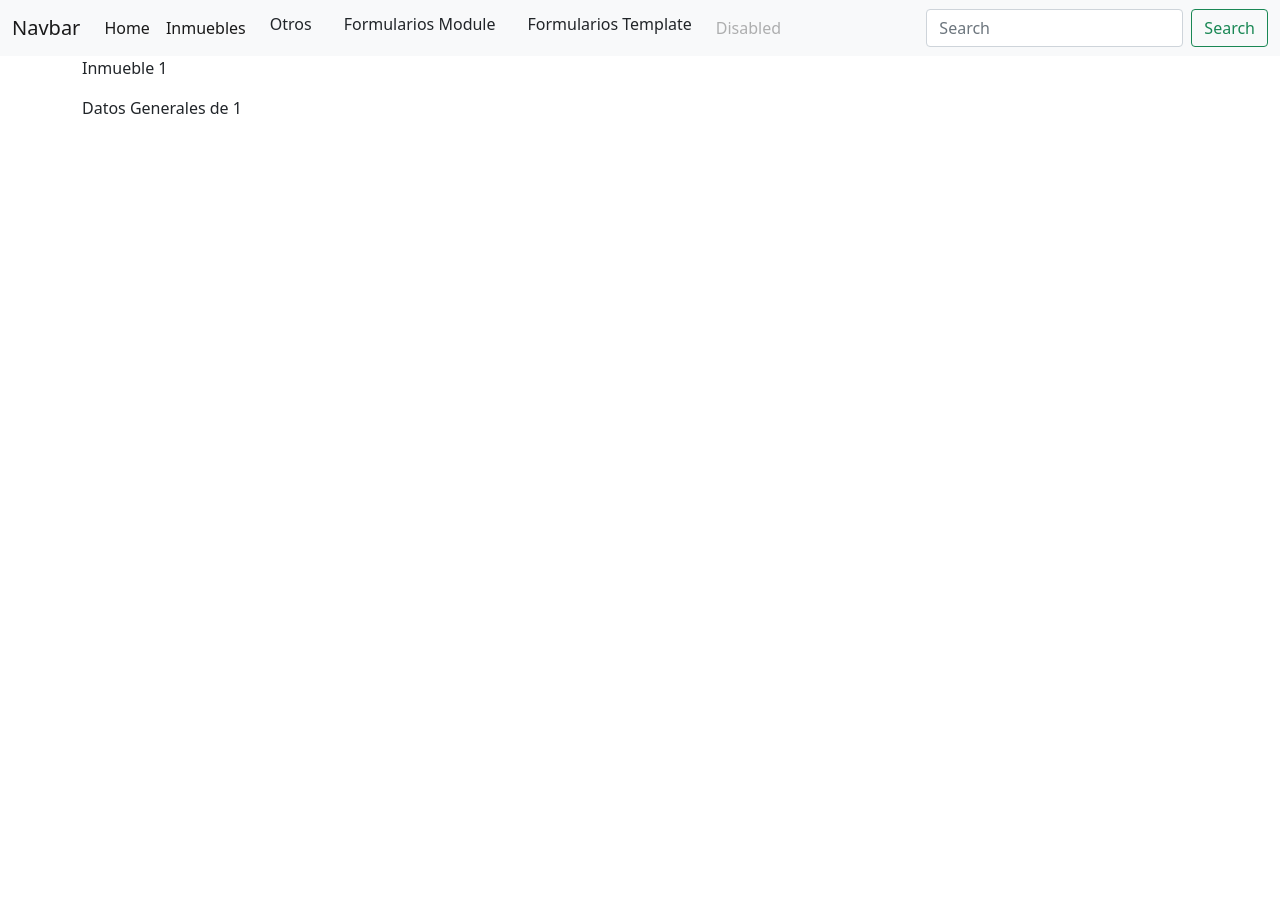
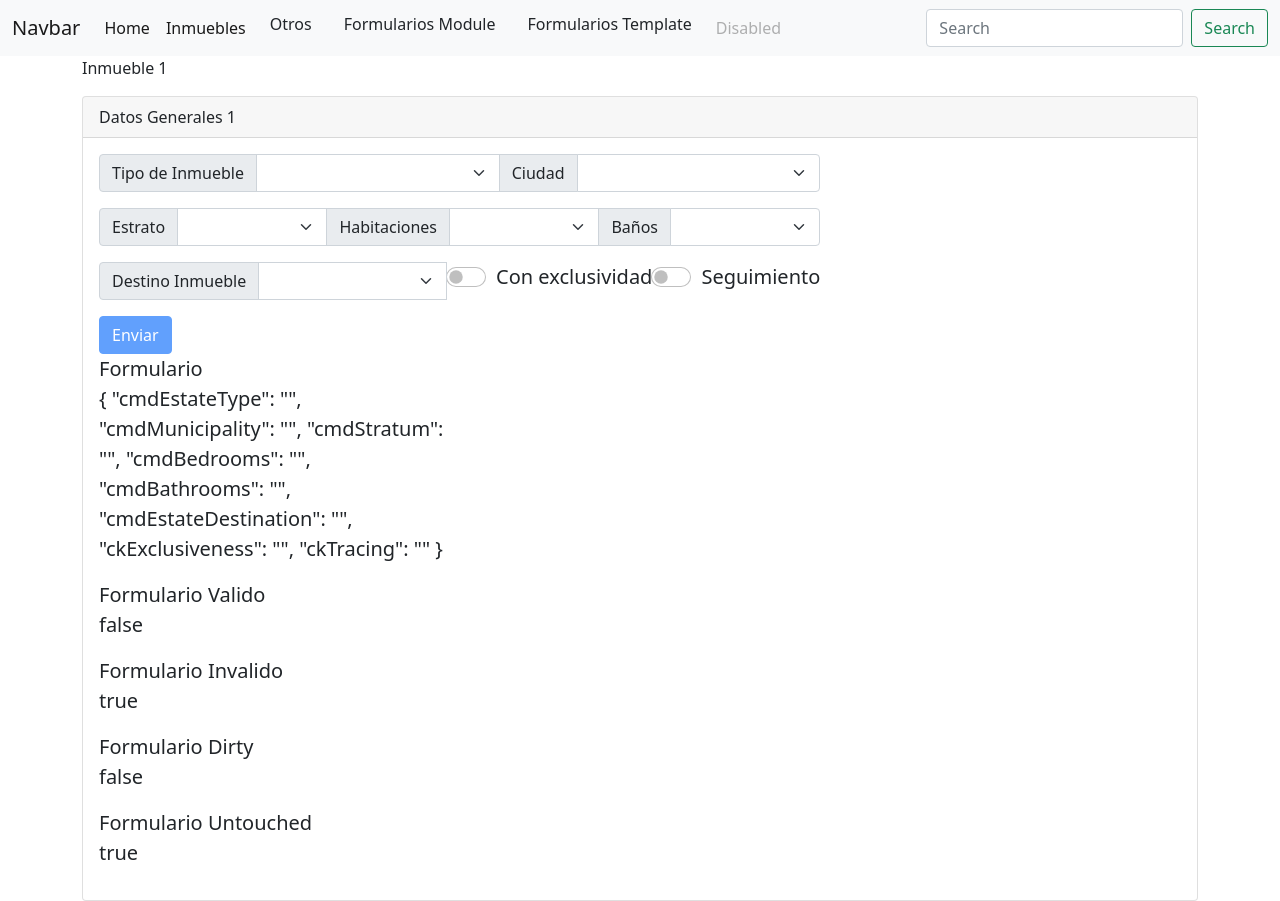
Before and after one commit to ismaelfac/AngularUdemy, an Angular app: page /inmuebles/1/DatosGenerales in a window 1280 px wide. Before the commit the page ends 800 px from the top, so only its background shows below. Built offline with nearby package versions, Linux system fonts and the light colour scheme.

Commit message:
implement sub_components of Estates

```diff
--- a/src/app/app.module.ts
+++ b/src/app/app.module.ts
@@ -21,6 +21,7 @@ import { ConditionComponent } from './components/estate/condition/condition.comp
 import { DetailsEstateComponent } from './components/estate/details-estate/details-estate.component';
 import { TemplateComponent } from './components/template/template.component';
 import { ModelComponent } from './components/model/model.component';
+import { GeneralDataFormsComponent } from './components/formsModels/general-data-forms/general-data-forms.component';
 
 @NgModule({
   declarations: [
@@ -39,7 +40,8 @@ import { ModelComponent } from './components/model/model.component';
     ConditionComponent,
     DetailsEstateComponent,
     TemplateComponent,
-    ModelComponent
+    ModelComponent,
+    GeneralDataFormsComponent
   ],
   imports: [
     BrowserModule,
--- a/src/app/components/estate/general-data/general-data.component.html
+++ b/src/app/components/estate/general-data/general-data.component.html
@@ -1 +1,10 @@
-<p>Datos Generales de {{ generalDataEstateId }}</p>
+<div class="card">
+    <div class="card-header">
+      Datos Generales {{ generalDataEstateId }}
+    </div>
+    <div class="card-body">
+      <blockquote class="blockquote mb-0">
+        <general-data-forms></general-data-forms>
+      </blockquote>
+    </div>
+  </div>
--- a/src/app/components/estate/general-data/general-data.component.ts
+++ b/src/app/components/estate/general-data/general-data.component.ts
@@ -9,6 +9,7 @@ import { ActivatedRoute } from '@angular/router';
 export class GeneralDataComponent implements OnInit {
 
   generalDataEstateId: number = 0;
+
   constructor(private activateRoute: ActivatedRoute) { }
 
   ngOnInit(): void {
--- /dev/null
+++ b/src/app/components/formsModels/general-data-forms/general-data-forms.component.css
@@ -0,0 +1,7 @@
+input.ng-valid.ng-touched{
+    border: 1px solid green;
+}
+
+input.ng-invalid.ng-touched{
+    border: 1px solid red;
+}
--- /dev/null
+++ b/src/app/components/formsModels/general-data-forms/general-data-forms.component.html
@@ -0,0 +1,79 @@
+<form [formGroup]="frmGeneralData" (ngSubmit)="onSubmit()">
+    <div class="col-8">
+        <div class="input-group mb-3">
+            <span class="input-group-text" id="basic-addon1">Tipo de Inmueble</span>
+            <select class="form-select" name="cmdEstateType" formControlName="cmdEstateType" aria-label="Default select example">
+                <option value="1">Apartamento</option>
+                <option value="2">Casa</option>
+                <option value="3">Bodega</option>
+            </select>
+            <span class="input-group-text" id="basic-addon1">Ciudad</span>
+            <select class="form-select" name="cmdMunicipality" formControlName="cmdMunicipality" aria-label="Default select example">
+                <option value="1">Barranquilla</option>
+                <option value="2">Soledad</option>
+                <option value="3">Puerto Colombia</option>
+            </select>
+        </div>
+        <div class="input-group mb-3" >
+            <span class="input-group-text" id="basic-addon1">Estrato</span>
+            <select class="form-select" name="cmdStratum" formControlName="cmdStratum" aria-label="Default select example">
+                <option value="1">1</option>
+                <option value="2">2</option>
+                <option value="3">3</option>
+            </select>
+            <span class="input-group-text" id="basic-addon1">Habitaciones</span>
+            <select class="form-select" name="cmdBedrooms" formControlName="cmdBedrooms" aria-label="Default select example">
+                <option value="1">1</option>
+                <option value="2">2</option>
+                <option value="3">3</option>
+            </select>
+            <span class="input-group-text" id="basic-addon1">Baños</span>
+            <select class="form-select" name="cmdBathrooms" formControlName="cmdBathrooms" aria-label="Default select example">
+                <option value="1">1</option>
+                <option value="2">2</option>
+                <option value="3">3</option>
+            </select>
+        </div>
+        <div class="input-group mb-3">
+            <span class="input-group-text" id="basic-addon1">Destino Inmueble</span>
+            <select class="form-select" name="cmdEstateDestination" formControlName="cmdEstateDestination" aria-label="Default select example">
+                <option value="1">Venta</option>
+                <option value="2">Arriendo</option>
+                <option value="3">Permuta</option>
+                <option value="4">Todos</option>
+            </select>
+            <div class="form-check form-switch mr-3">
+                <label class="form-check-label" for="ckExclusiveness">Con exclusividad</label>
+                <input class="form-check-input" type="checkbox" id="ckExclusiveness" name="ckExclusiveness" formControlName="ckExclusiveness">
+            </div>
+
+            <div class="form-check form-switch">
+                <label class="form-check-label" for="ckTracing">Seguimiento</label>
+                <input class="form-check-input" type="checkbox" id="ckTracing" name="ckTracing" formControlName="ckTracing">
+            </div>
+        </div>
+        <button class="btn btn-primary" type="submit" [disabled]="!frmGeneralData.valid">Enviar</button>
+    </div>
+    <div class="col-4">
+        <div class="form-group">
+            <label for="">Formulario </label>
+            <p>{{ frmGeneralData.value | json }}</p>
+        </div>
+        <div class="form-group">
+            <label for="">Formulario Valido </label>
+            <p>{{ frmGeneralData.valid | json }}</p>
+        </div>
+        <div class="form-group">
+            <label for="">Formulario Invalido </label>
+            <p>{{ frmGeneralData.invalid | json }}</p>
+        </div>
+        <div class="form-group">
+            <label for="">Formulario Dirty </label>
+            <p>{{ frmGeneralData.dirty | json }}</p>
+        </div>
+        <div class="form-group">
+            <label for="">Formulario Untouched </label>
+            <p>{{ frmGeneralData.untouched | json }}</p>
+        </div>
+    </div>
+</form>
--- /dev/null
+++ b/src/app/components/formsModels/general-data-forms/general-data-forms.component.ts
@@ -0,0 +1,61 @@
+import { Component, OnInit } from '@angular/core';
+import { FormControl, FormGroup, Validators } from '@angular/forms';
+import { GeneralDataEstate } from 'src/app/models/generalDataEstate.models';
+import { GeneralsDataService } from 'src/app/services/generals-data.service';
+
+@Component({
+  selector: 'general-data-forms',
+  templateUrl: './general-data-forms.component.html',
+  styleUrls: ['./general-data-forms.component.css']
+})
+export class GeneralDataFormsComponent implements OnInit {
+
+  frmGeneralData: FormGroup;
+  cmdEstateType: string = '';
+  tipo_inmueble: [] = [];
+  cmdMunicipality: string = '';
+  cmdStratum: string = '';
+  cmdBedrooms: string = '';
+  cmdBathrooms: string = '';
+  ckNewEstate: boolean = false;
+  ckExclusiveness: boolean = false;
+  ckTracing: boolean = false;
+
+  constructor(private generalsDataService: GeneralsDataService) {
+    this.frmGeneralData = new FormGroup({
+      cmdEstateType: new FormControl('', [
+          Validators.required
+        ]),
+        cmdMunicipality: new FormControl('', [
+          Validators.required
+        ]),
+        cmdStratum: new FormControl('', [
+          Validators.required
+        ]),
+        cmdBedrooms: new FormControl('', [
+          Validators.required
+        ]),
+        cmdBathrooms: new FormControl('', [
+          Validators.required
+        ]),
+        cmdEstateDestination: new FormControl('', [
+          Validators.required
+        ]),
+        ckExclusiveness: new FormControl('', [
+          Validators.required
+        ]),
+        ckTracing: new FormControl('', [
+          Validators.required
+        ]),
+    });
+   }
+
+  ngOnInit(): void {
+  }
+
+  onSubmit(): void {
+    console.log(this.frmGeneralData.value);
+    this.generalsDataService.create(new GeneralDataEstate());
+  }
+
+}
--- /dev/null
+++ b/src/app/models/generalDataEstate.models.ts
@@ -0,0 +1,23 @@
+export class GeneralDataEstate{
+    EstateType: string;
+    Municipality: string;
+    Stratum: string;
+    Bedrooms: string;
+    Bathrooms: string;
+    EstateDestination: string;
+    Exclusiveness: boolean;
+    Tracing: boolean;
+    newEstate: boolean;
+
+    constructor(eEstateType: string, eType: string, eStratum: string, eBedrooms: string, eBathrooms: string, eEstateDestination: string, eExclusiveness: boolean, eTracing: boolean, eNewEstate: boolean ){
+        this.EstateType = eEstateType;
+        this.Municipality = eType;
+        this.Stratum = eStratum;
+        this.Bathrooms = eBedrooms;
+        this.Bedrooms = eBathrooms;
+        this.EstateDestination = eEstateDestination;
+        this.Exclusiveness = eExclusiveness;
+        this.Tracing = eTracing;
+        this.newEstate = eNewEstate;
+    }
+}
--- /dev/null
+++ b/src/app/services/generals-data.service.ts
@@ -0,0 +1,19 @@
+import { Injectable } from '@angular/core';
+import { GeneralDataEstate } from '../models/generalDataEstate.models';
+
+@Injectable({
+  providedIn: 'root'
+})
+export class GeneralsDataService {
+
+    generalDataEstate: GeneralDataEstate[];
+  constructor() {
+    this.generalDataEstate = [
+      new GeneralDataEstate('Apto','Barranquilla','2','2','1','Arriendo',true, true, true),
+    ];
+   }
+
+   getGeneralDataEstate() {
+     return
+   }
+}
```
